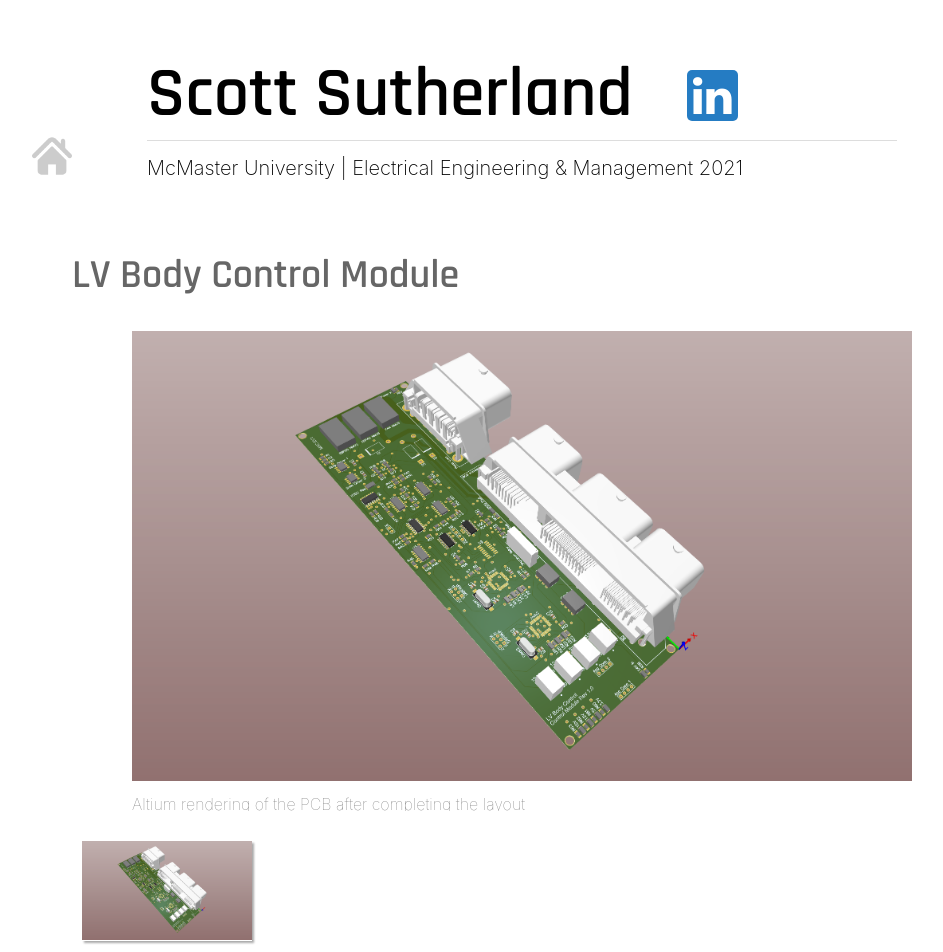
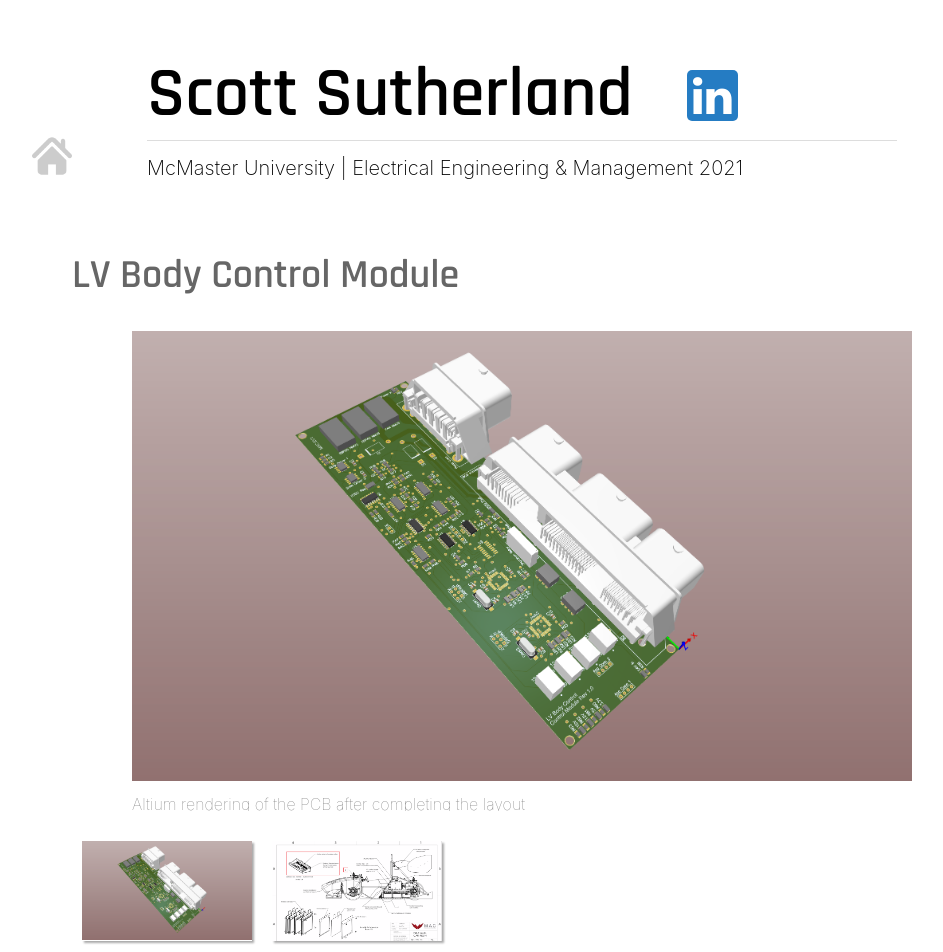
Before and after one commit to scottford14/scott-portfolio, a React (Create React App) app: page /lvbodycontrolmodule in a window 1280 px wide. Shown: the top 952 px of the page, without its empty margins (118-1061 px from the left). Built offline with nearby package versions, Linux system fonts and the light colour scheme.

Commit message:
Added photos to HV board and LV BCM

```diff
--- a/src/components/ProjectPage/ACB.js
+++ b/src/components/ProjectPage/ACB.js
@@ -24,7 +24,7 @@ export class ACB extends Component {
                 description:"Board after completing the soldering of all components to the PCB, and mounted to Kevlar plate in the battery pack"},
                 {image: location,
                 description:"Location of board within the vehicles HV battery pack"}]}
-            description="The Accumulator Control Board, ACB for short, is a board that I designed to interface between our Elithion decentralized BMS and the rest of the vehicles control systems. I also designed safety circuitry needed to ensure the battery pack is safe, detecting various fault conditions from the BMS (cell overvoltage, overtemperature, etc) as well as ground faults from the insulation monitoring device in the battery pack. The board also allows for PWM control of the battery cooling fans, decreasing low voltage power usage under light loads. Finally, I designed the precharge circuitry necessary for safely charging up the tractive system capacitors, considering factors such as desired precharge time, power dissipation, maximum current, etc. After receiving the board from the manufacturer, I soldered all componets and tested the boards functionality to ensure no errors were made, and also built the wiring harnesses to connect the BMS and the ACB, as well as the other necessary LV connections in the battery pack."
+            description="The Accumulator Control Board, ACB for short, is a board that I designed for the 2019 car to interface between our Elithion decentralized BMS and the rest of the vehicles control systems. I also designed safety circuitry needed to ensure the battery pack is safe, detecting various fault conditions from the BMS (cell overvoltage, overtemperature, etc) as well as ground faults from the insulation monitoring device in the battery pack. The board also allows for PWM control of the battery cooling fans, decreasing low voltage power usage under light loads. Finally, I designed the precharge circuitry necessary for safely charging up the tractive system capacitors, considering factors such as desired precharge time, power dissipation, maximum current, etc. After receiving the board from the manufacturer, I soldered all componets and tested the boards functionality to ensure no errors were made, and also built the wiring harnesses to connect the BMS and the ACB, as well as the other necessary LV connections in the battery pack."
             />
         )
     }
--- a/src/components/ProjectPage/HVControlBoard.js
+++ b/src/components/ProjectPage/HVControlBoard.js
@@ -3,6 +3,7 @@ import React, { Component } from 'react'
 import ProjectPage from './ProjectPage';
 
 import render from './../../img/HV Control Board/HV Control Board Render Black.PNG';
+import drawing from './../../img/HV Control Board/HV Control Board in drawing.PNG';
 
 export class HVControlBoard extends Component {
     render() {
@@ -11,7 +12,9 @@ export class HVControlBoard extends Component {
             title="HV Control Board"
             images={[
                 {image: render,
-                description:"Altium rendering of the PCB after completing the layout"}]}
+                description:"Altium rendering of the PCB after completing the layout"},
+                {image: drawing,
+                description:"Board location shown in full vehicle assembly, see red highlight. Drawing done by Jared Cox - Mechanical Team Captain"}]}
             description="The HV Control Board is a PCB housing 3 core circuits, the tractive system discharge circuit, tractive system active light, and HV measuring point resistors. These circuits are the only HV circuits outside of the battery pack, due to limited space inside of the battery pack to meet packaging requirements. I designed each circuit to work with our vehicles 600V tractive system, ensuring that all components were rated for the maximum bus voltage. I formulated the circuits from direct requirements from the SAE rules, such as the discharge circuit requiring the tractive system capacitors to discharge below 60V in under 5 seconds. I had to find out what discharge resistance to use that could handle the maximum power dissipation during the discharge event, given the bus capacitance and the bus voltage, while meeting the timing requirement. Once all circuits were designed and tested with an HV power supply, I proceeded with the board layout, ensuring HV spacing requirements were met, traces were an adequate width for maximum current, as well as ensuring it would work in terms of packaging."
             />
         )
--- a/src/components/ProjectPage/LVBCM.js
+++ b/src/components/ProjectPage/LVBCM.js
@@ -2,7 +2,7 @@ import React, { Component } from 'react'
 import ProjectPage from './ProjectPage';
 
 import render from './../../img/lvbcm/LV BCM Render.PNG';
-
+import drawing from './../../img/lvbcm/LV BCM in drawing.PNG';
 
 export class LVBCM extends Component {
     render() {
@@ -11,7 +11,9 @@ export class LVBCM extends Component {
             title="LV Body Control Module"
             images={[
                 {image: render,
-                description:"Altium rendering of the PCB after completing the layout"}]}
+                description:"Altium rendering of the PCB after completing the layout"},
+                {image: drawing,
+                description:"Board location shown in full vehicle assembly, see red highlight. Drawing done by Jared Cox - Mechanical Team Captain"}]}
             description=""
             />
         )
```
Also changed, not shown: src/components/ProjectPage/BCM.js (+1 -1 lines), src/img/HV Control Board/HV Control Board in drawing.PNG (added), src/img/lvbcm/LV BCM in drawing.PNG (added).
